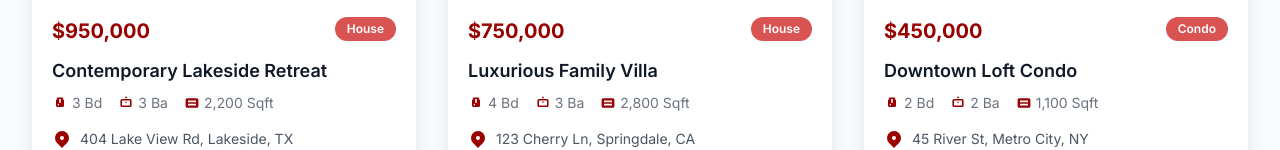
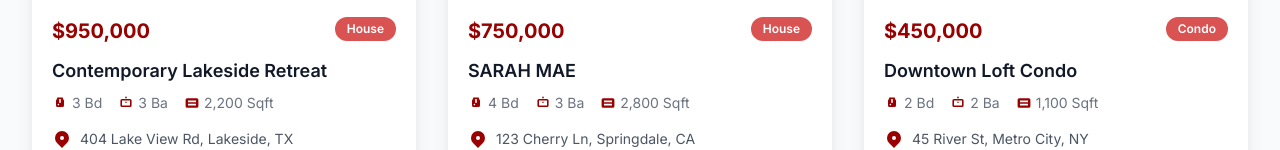
Before and after one commit to icprealestatebroker/icprealtyandbrokerage-website, a plain HTML site: page ICPREALTY.html in a window 1280 px wide. Shown: the part 1156-1306 px from the top of the page. Drawn offline with nearby package versions, Linux system fonts and the light colour scheme.

Commit message:
Update ICPREALTY.html

```diff
--- a/ICPREALTY.html
+++ b/ICPREALTY.html
@@ -168,7 +168,7 @@
 
             {
                 id: 1,
-                title: "Luxurious Family Villa",
+                title: "SARAH MAE",
                 price: 750000,
                 beds: 4,
                 baths: 3,
```
